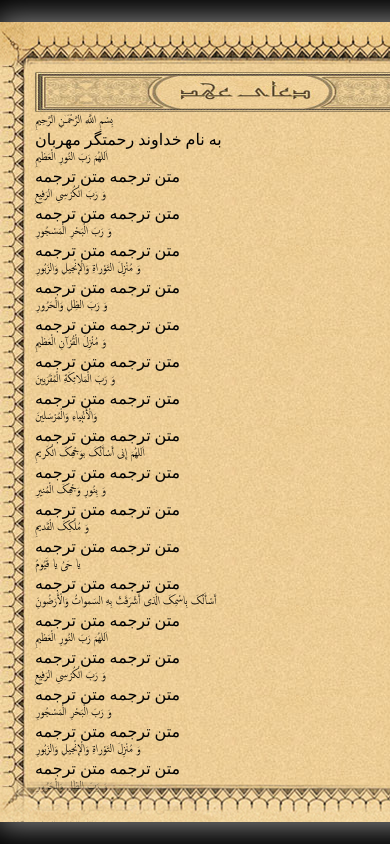
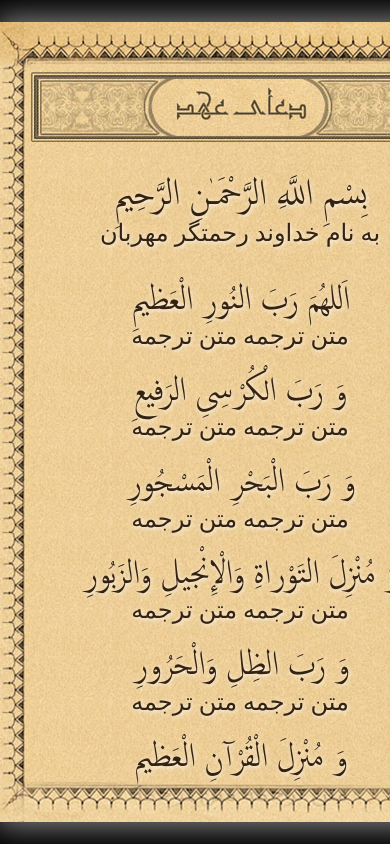
Before and after one commit to AliMD/AhdFramework, a plain HTML site: page assets/www/init.html in a window 390 px wide. Shown: the top 844 px of the page. Drawn offline with Linux system fonts and the light colour scheme.

Commit message:
text font and margins - nice new design ;)
Tanx to Ali Abdollahi for this very nice design

```diff
--- a/assets/www/res/theme-ahd/content.css
+++ b/assets/www/res/theme-ahd/content.css
@@ -19,7 +19,7 @@ div.content ul {
 }
 
 div.content > ul {
-
+	margin-top:35px;
 }
 
 div.content li ul {
@@ -27,7 +27,7 @@ div.content li ul {
 }
 
 div.content li {
-
+	color:#321;
 }
 
 div.content > ul > li {
@@ -35,6 +35,24 @@ div.content > ul > li {
 }
 
 div.content li li {
+	text-align:center;
+	text-shadow:1px 1px 5px white;
+}
 
+div.content li li:lang(ar) {
+	font-size:48px;
+	line-height: 80%;
+}
+
+div.content li li:lang(fa) {
+	font-size: 24px;
+	margin-bottom: 25px;
+}
+
+div.content li:first-child li:lang(ar){
+	font-size:52px;
+}
+div.content li:first-child li:lang(fa){
+	padding-bottom:12px;
 }
 /* ---- content */
--- a/assets/www/res/theme-ahd/theme.css
+++ b/assets/www/res/theme-ahd/theme.css
@@ -25,6 +25,7 @@ body {
 
 div.container {
 	background-color:#eee9d3;
+	direction:rtl;
 }
 
 .preload div.fixheader {
@@ -67,7 +68,7 @@ div.content {
 
 div.title {
 	width:414px;
-	height:40px;
+	height:70px;
 	margin:0 auto;
 	background-image:url('images/title.jpg');
 }
```
